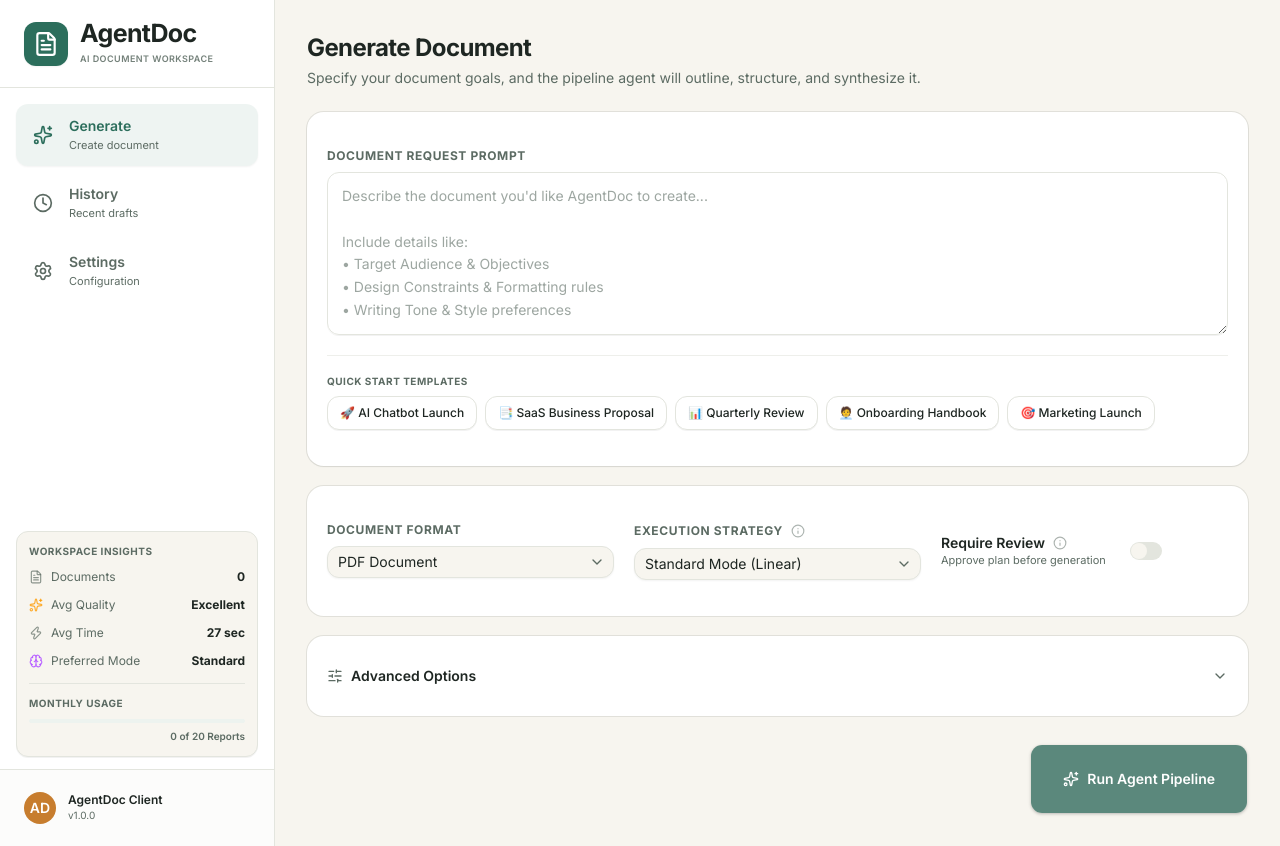
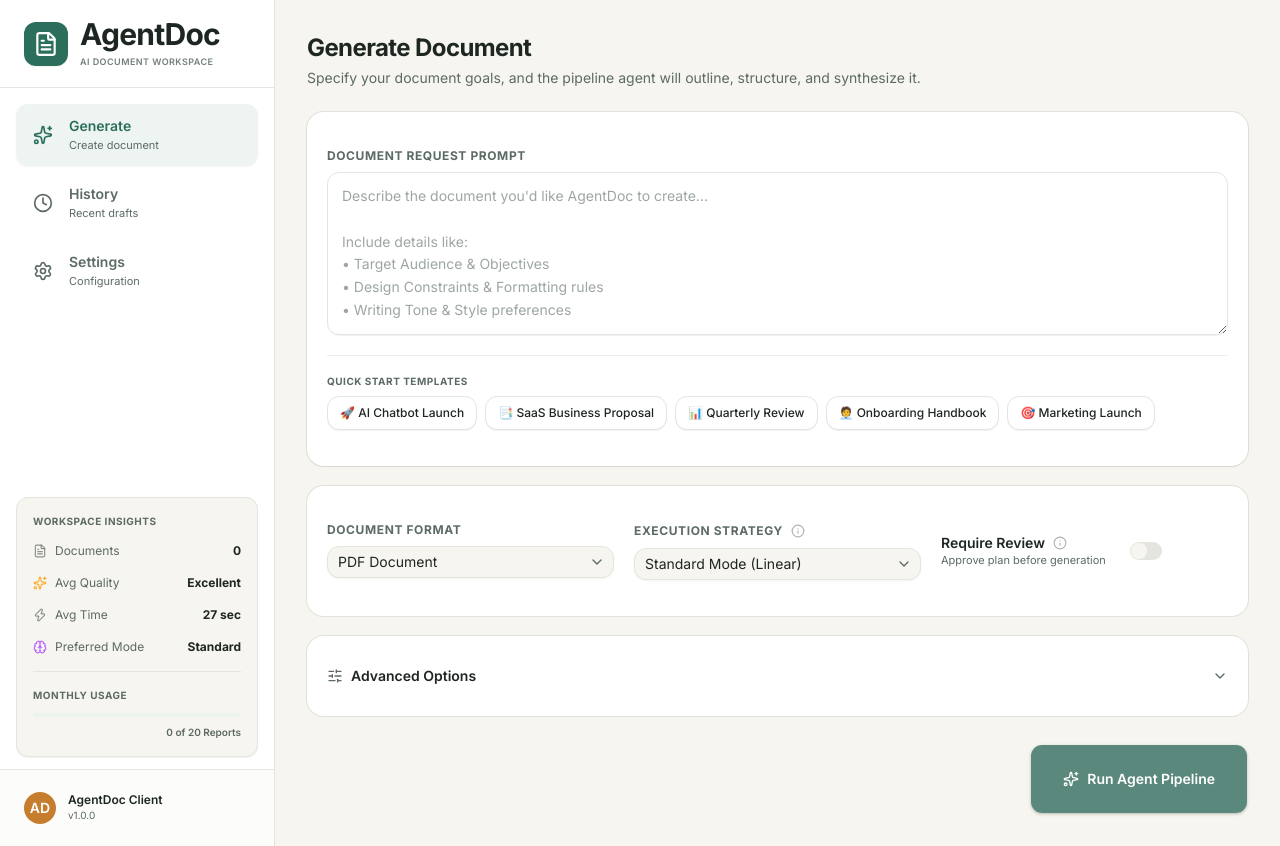
Before and after one commit to ishanbhattacharjee12/AgentDoc-Autonomous-AI-Document-Workspace, a React (Vite) app in the folder frontend-react/: page /generate in a window 1280 px wide. Built offline with nearby package versions, Linux system fonts and the light colour scheme.

Commit message:
style(ui): increase AgentDoc branding wordmark size and add spacious padding to Workspace Insights card

```diff
--- a/frontend-react/src/components/layout/Sidebar/Sidebar.tsx
+++ b/frontend-react/src/components/layout/Sidebar/Sidebar.tsx
@@ -114,7 +114,7 @@ export const Sidebar: React.FC<SidebarProps> = ({
             <FileText className="h-6.5 w-6.5" />
           </div>
           <div className="flex flex-col justify-center min-w-0">
-            <span className="font-extrabold text-foreground tracking-tight text-[25px] block leading-none">AgentDoc</span>
+            <span className="font-extrabold text-foreground tracking-tight text-[30px] block leading-none">AgentDoc</span>
             <span className="text-[9px] text-muted-foreground/85 font-semibold uppercase tracking-wider mt-1.5 block truncate">AI Document Workspace</span>
           </div>
         </div>
@@ -163,12 +163,13 @@ export const Sidebar: React.FC<SidebarProps> = ({
         <div className="flex-1" />
 
         {/* WORKSPACE INSIGHTS sidebar card */}
-        <div className="mx-4 my-3 p-3 bg-background border border-[#E3E5DE] rounded-lg text-left hidden md:block select-none shadow-2xs">
-          <span className="text-[10px] font-bold text-[#5C6B63] uppercase tracking-wider block mb-2.5">
+        <div className="mx-4 my-3 p-4 bg-background border border-[#E3E5DE] rounded-lg text-left hidden md:block select-none shadow-2xs min-h-[235px] flex flex-col justify-between">
+          <div>
+            <span className="text-[10px] font-bold text-[#5C6B63] uppercase tracking-wider block mb-3.5">
               WORKSPACE INSIGHTS
             </span>
 
-          <div className="space-y-3 mb-3.5">
+            <div className="space-y-4 mb-4">
               <div className="flex justify-between items-center text-xs">
                 <div className="flex items-center gap-2 text-muted-foreground">
                   <FileText className="h-3.5 w-3.5 text-muted-foreground/70" />
@@ -201,13 +202,14 @@ export const Sidebar: React.FC<SidebarProps> = ({
                 <span className="font-bold text-foreground">{preferredMode}</span>
               </div>
             </div>
+          </div>
 
           {/* Monthly Usage section */}
-          <div className="border-t border-[#E3E5DE] pt-3">
-            <span className="text-[10px] font-bold text-[#5C6B63] uppercase tracking-wider block mb-2">
+          <div className="border-t border-[#E3E5DE] pt-4 mt-2">
+            <span className="text-[10px] font-bold text-[#5C6B63] uppercase tracking-wider block mb-2.5">
               MONTHLY USAGE
             </span>
-            <div className="h-1 w-full bg-[#EDF3EF] dark:bg-muted rounded-full overflow-hidden mb-1.5">
+            <div className="h-1 w-full bg-[#EDF3EF] dark:bg-muted rounded-full overflow-hidden mb-2">
               <div
                 className="h-full bg-teal-500 rounded-full transition-all duration-300"
                 style={{ width: `${Math.min(100, (activeUsed / activeLimit) * 100)}%` }}
```
Lines whose indentation alone changed are shown as unchanged.
